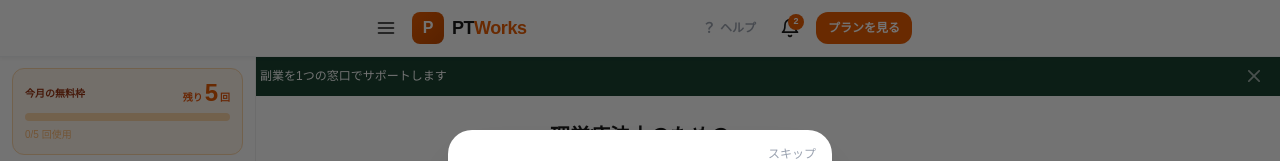
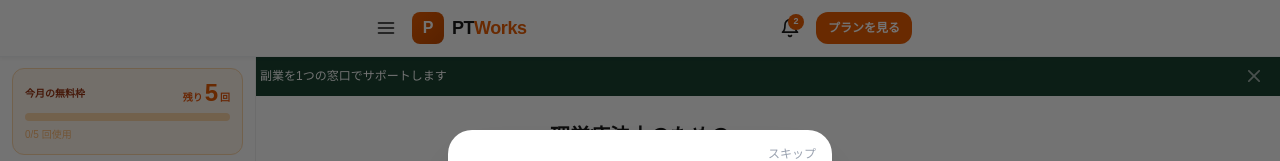
Before and after one commit to ptworks-mitsuki/ptworks-app, a Next.js app: page / in a window 1280 px wide. Shown: the top 161 px of the page. Built offline with nearby package versions, Linux system fonts and the light colour scheme.

Commit message:
ヘッダーのヘルプボタンを削除

```diff
--- a/app/page.tsx
+++ b/app/page.tsx
@@ -149,7 +149,6 @@ export default function HomePage() {
   const [deleteToast,      setDeleteToast]      = useState(false);
   const [comingSoonToast,  setComingSoonToast]  = useState(false);
   const [showOnboarding,   setShowOnboarding]   = useState(false);
-  const [onboardingHelp,   setOnboardingHelp]   = useState(false);
   const deleteToastTimer = useRef<ReturnType<typeof setTimeout> | undefined>(undefined);
   const comingSoonTimer  = useRef<ReturnType<typeof setTimeout> | undefined>(undefined);
 
@@ -273,13 +272,6 @@ export default function HomePage() {
           </div>
 
           <div className="flex items-center gap-2">
-            <button
-              onClick={() => { setOnboardingHelp(true); setShowOnboarding(true); }}
-              className="flex items-center gap-1 px-2 py-1.5 rounded-lg hover:bg-gray-100 transition"
-              style={{ color: "#9CA3AF" }} aria-label="使い方を見る">
-              <span className="text-sm font-black leading-none">？</span>
-              <span className="text-xs font-semibold">ヘルプ</span>
-            </button>
             <div ref={notifRef} className="relative">
               <button onClick={() => setShowNotif(v => !v)}
                 className="relative w-9 h-9 flex items-center justify-center rounded-full hover:bg-gray-100 transition"
@@ -558,8 +550,7 @@ export default function HomePage() {
       {/* オンボーディングモーダル */}
       {showOnboarding && (
         <OnboardingModal
-          helpMode={onboardingHelp}
-          onClose={() => { setShowOnboarding(false); setOnboardingHelp(false); }}
+          onClose={() => setShowOnboarding(false)}
         />
       )}
 
```
